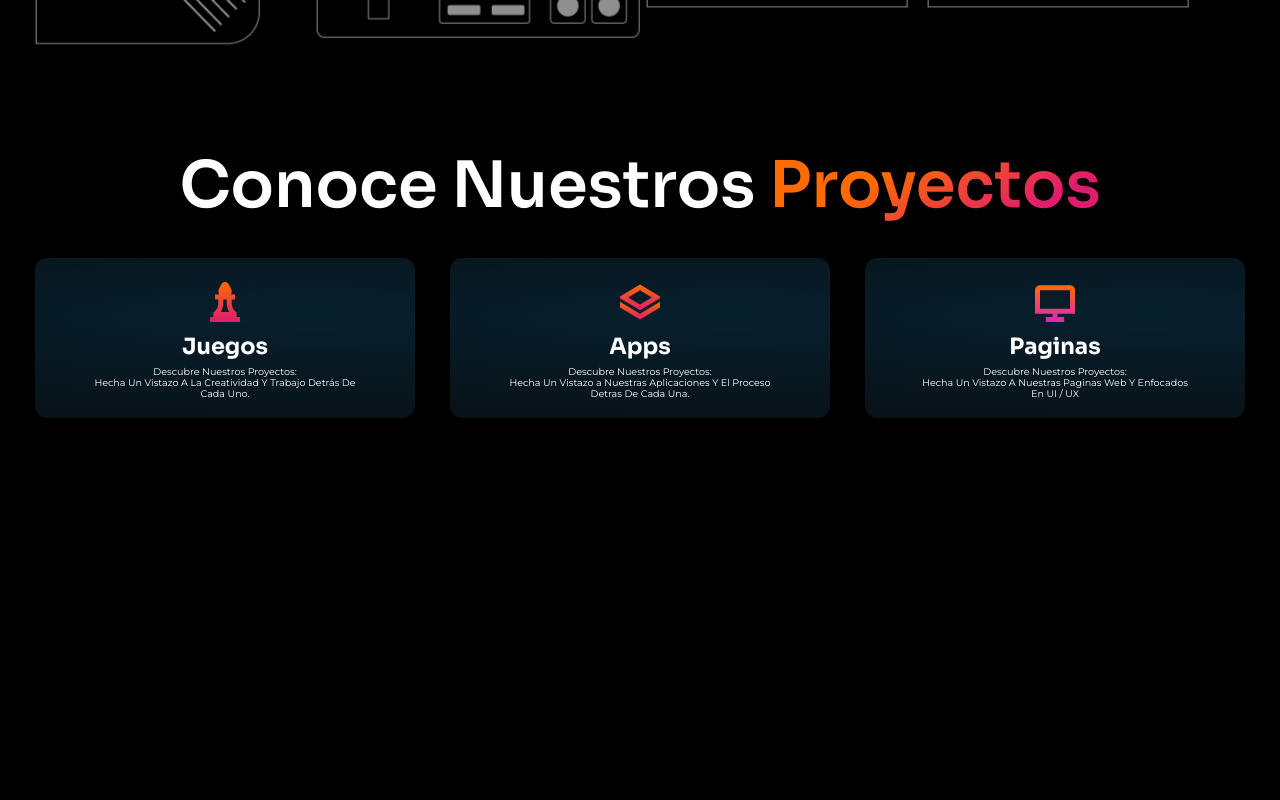
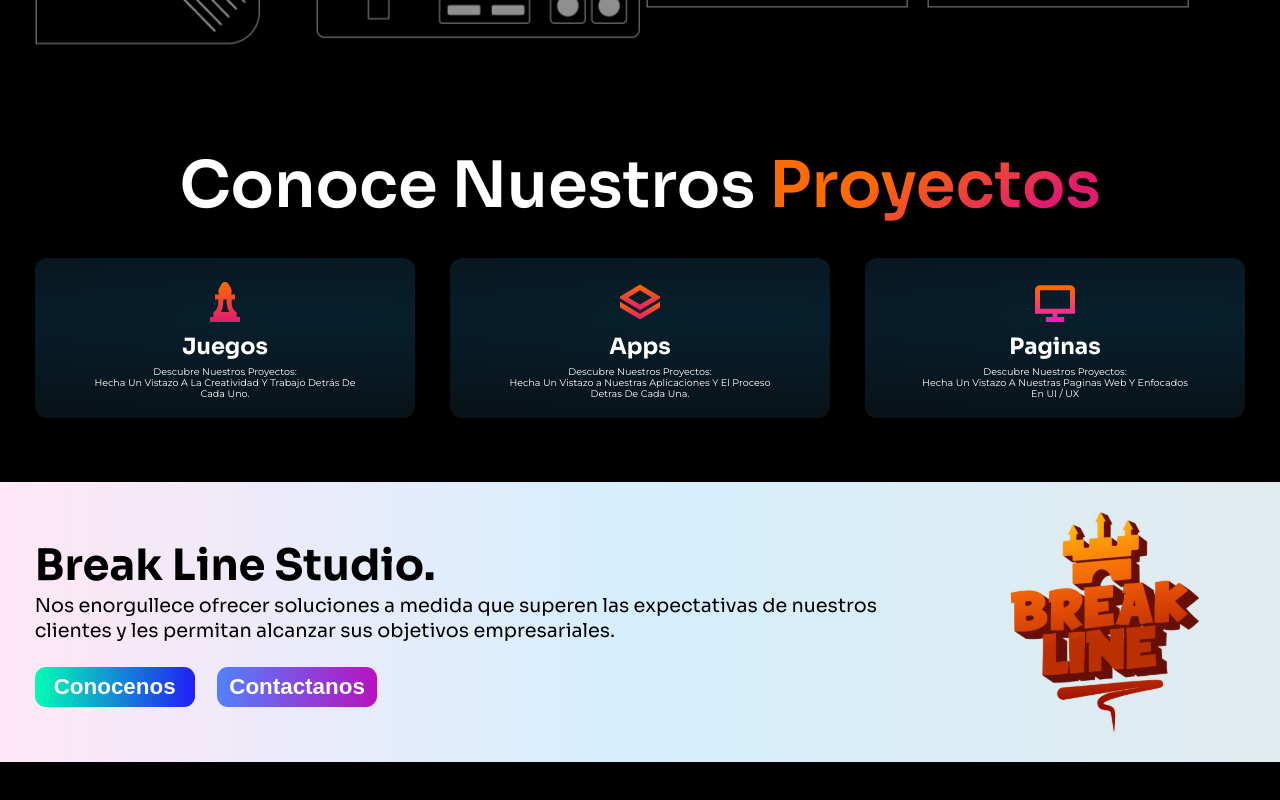
Before and after one commit to owellandry/bls, a React (Create React App) app: page / in a window 1280 px wide. Shown: the part 2958-3758 px from the top of the page. Before the commit the page ends 3408 px from the top, so only its background shows below. Built offline with nearby package versions, Linux system fonts and the light colour scheme.

Commit message:
feat: :sparkles: linea

```diff
--- a/src/App.js
+++ b/src/App.js
@@ -5,6 +5,7 @@
 import WebPhone from './components/Home/webPhone/webPhone';
 import WebGame from './components/Home/webGame/webGame';
 import BtnLinks from './components/Home/btnLinks/btnLinks';
+import Separate from './components/Home/lineSeparate/separate';
 
 function App() {
   return (
@@ -15,6 +16,7 @@
       <WebPhone/>
       <WebGame/>
       <BtnLinks/>
+      <Separate/>
     </div>
   );
 }
--- /dev/null
+++ b/src/components/Home/lineSeparate/separate.jsx
@@ -0,0 +1,31 @@
+import React from "react";
+import "./styles.css";
+import logo from "../../../assets/logo2.svg"
+
+export default function Separate(){
+    return(
+        <div className="lineContainer">
+            <div className="lineContent">
+                <div className="textSection">
+                    <div className="lineTitle">
+                        <h2>Break Line Studio.</h2>
+                    </div>
+                    <div className="lineDescription">
+                        <p>Nos enorgullece ofrecer soluciones a medida que superen las expectativas de nuestros clientes y les permitan alcanzar sus objetivos empresariales.</p>
+                    </div>
+                    <div className="lineButtons">
+                        <button>
+                            Conocenos
+                        </button>
+                        <button>
+                            Contactanos
+                        </button>
+                    </div>
+                </div>
+                <div className="logoSection">
+                    <img src={logo} alt=". . ." />
+                </div>
+            </div>
+        </div>
+    )
+}
--- /dev/null
+++ b/src/components/Home/lineSeparate/styles.css
@@ -0,0 +1,118 @@
+.lineContainer{
+    margin-top: 4rem;
+    margin-bottom: 4rem;
+    width: 100%;
+    height: 280px;
+    background: linear-gradient(90deg, #FFE7F5 0%, #D5EFFE 48.96%, #E1EBEE 100%);
+    display: flex;
+}
+
+.lineContent{
+    display: flex;
+    flex-direction: row;
+    justify-content: space-evenly;
+    align-items: center;
+    width: 100%;
+    height: 100%;
+}
+
+.textSection{
+    height: 100%;
+    width: 70%;
+    display: flex;
+    flex-direction: column;
+    justify-content: center;
+}
+
+.lineTitle{
+    color: black;
+    font-size: 2rem;
+}
+
+.lineDescription{
+    color: black;
+    font-size: 1.4rem;
+}
+
+
+.lineButtons button{
+    text-align: center;
+    margin-top: 2rem;
+    border-radius: 11px;
+    width: 180px;
+    height: 42px;
+    border-style: none;
+    color: white;
+    font-size: 1.4rem;
+    font-weight: 800;
+}
+
+.lineButtons button:first-child{
+    background: linear-gradient(94deg, #01FFB3 0%, #250BFD 107.91%);
+    margin-right: 2rem;
+}
+
+.lineButtons button:last-child{
+    background: linear-gradient(94deg, #5182FF 0%, #C108B9 107.91%);
+}
+
+.logoSection, .logoSection img{
+    height: 100%;
+}
+
+@media (max-width: 1280px){
+    .lineContainer{
+        margin-top: 2rem;
+        margin-bottom: 4rem;
+    }
+
+    .textSection{
+        height: 100%;
+        width: 70%;
+    }
+
+    .lineTitle{
+        font-size: 1.8rem;
+    }
+
+    .lineDescription{
+        font-size: 1.2rem;
+    }
+
+    .lineButtons button{
+        margin-top: 1.5rem;
+        width: 160px;
+        height: 40px;
+    }
+
+    .lineButtons button:first-child{
+        margin-right: 1.4rem;
+    }
+}
+
+@media (max-width: 1160px){
+    .lineContainer{
+        margin-top: 2rem;
+        margin-bottom: 4rem;
+        height: 220px;
+    }
+
+    .lineTitle{
+        font-size: 1.6rem;
+    }
+
+    .lineDescription{
+        font-size: 1rem;
+    }
+
+    .lineButtons button{
+        margin-top: 1rem;
+        font-size: 1.3rem;
+        width: 160px;
+        height: 38px;
+    }
+
+    .lineButtons button:first-child{
+        margin-right: 1rem;
+    }
+}
```
Also changed, not shown: src/assets/logo2.svg (added).
